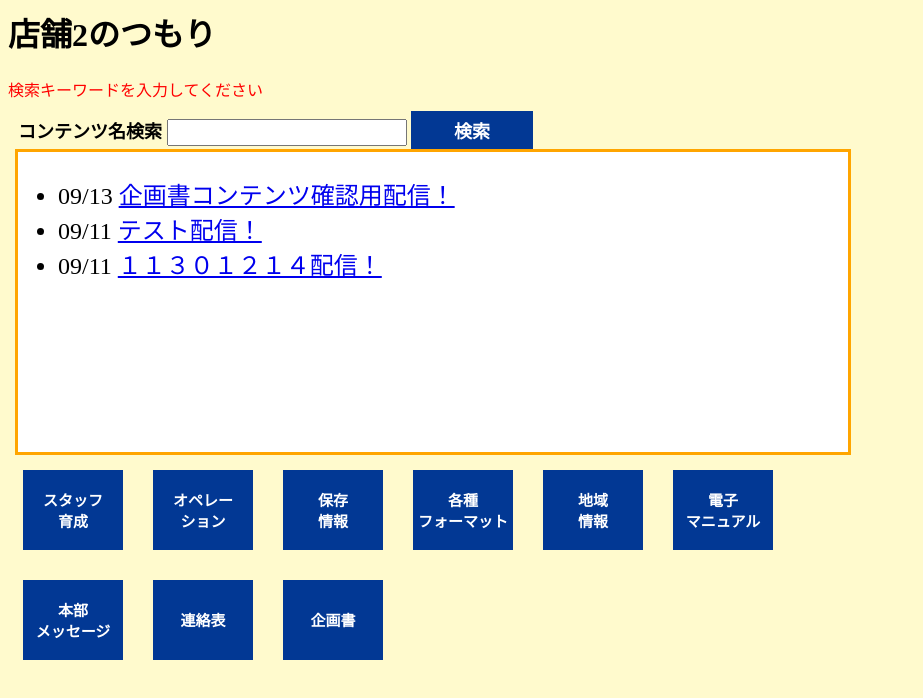
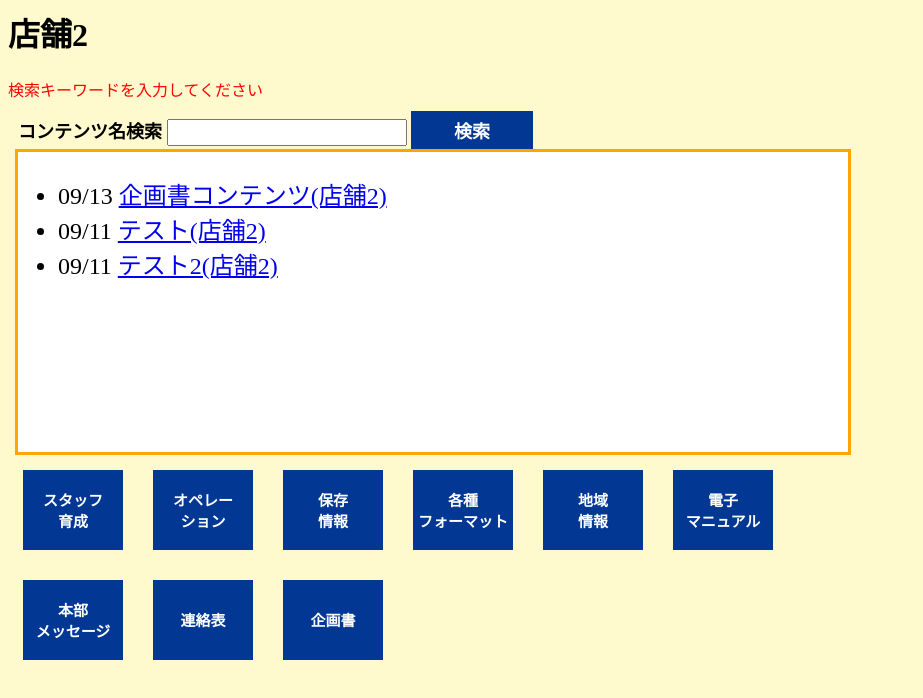
Before and after one commit to reihamada/ministop_chat_sample_by_rocketchat, a plain HTML site: page bogus_store/MINISTOP_CHANNEL_menu2.htm in a window 1280 px wide. Shown: the part 78-776 px from the top of the page, without its empty margins (0-923 px from the left). Drawn offline with Linux system fonts and the light colour scheme.

Commit message:
livechat test

```diff
--- a/bogus_store/MINISTOP_CHANNEL_menu2.htm
+++ b/bogus_store/MINISTOP_CHANNEL_menu2.htm
@@ -15,7 +15,7 @@
   <body>
   <!-- ヘッダ -->
         <div id="header"><img src="MINISTOP_CHANNEL_menu_files/logoQR.png"></div>
-	<h1>店舗2のつもり</h1>
+        <h1>店舗2</h1>
         <font id="errmsg" color="red">検索キーワードを入力してください<br></font>
         <div class="searcharea">
                 <form id="search" action="MSC0007" method="post">
@@ -27,9 +27,9 @@
         <br>
         <div class="newinfo">
                 <ul>
- 				<li> 09/13 <a href="http://localhost:28081/MSC0005/C00306">企画書コンテンツ確認用配信！</a> <br>
- 				</li><li> 09/11 <a href="http://localhost:28081/MSC0006/C00303">テスト配信！</a> <br>
- 				</li><li> 09/11 <a href="http://localhost:28081/MSC0006/C00301">１１３０１２１４配信！</a> <br>
+                                <li> 09/13 <a href="http://localhost:28081/MSC0005/C00306">企画書コンテンツ(店舗2)</a> <br>
+                                </li><li> 09/11 <a href="http://localhost:28081/MSC0006/C00303">テスト(店舗2)</a> <br>
+                                </li><li> 09/11 <a href="http://localhost:28081/MSC0006/C00301">テスト2(店舗2)</a> <br>
                 </li></ul>
         </div>
         <div class="channels">
@@ -58,6 +58,8 @@
                     token: 'token2',
                     department: 'department1'
                 });
+                // this.setDepartment('department1');
+                // this.setGuestToken('token1');
             });
         })(window, document, 'script', 'https://rocketchatonpre.ddns.net/livechat');
         </script>
```
Also changed, not shown: bogus_store/MINISTOP_CHANNEL_menu.htm (+3 -3 lines). Lines whose indentation alone changed are shown as unchanged.
